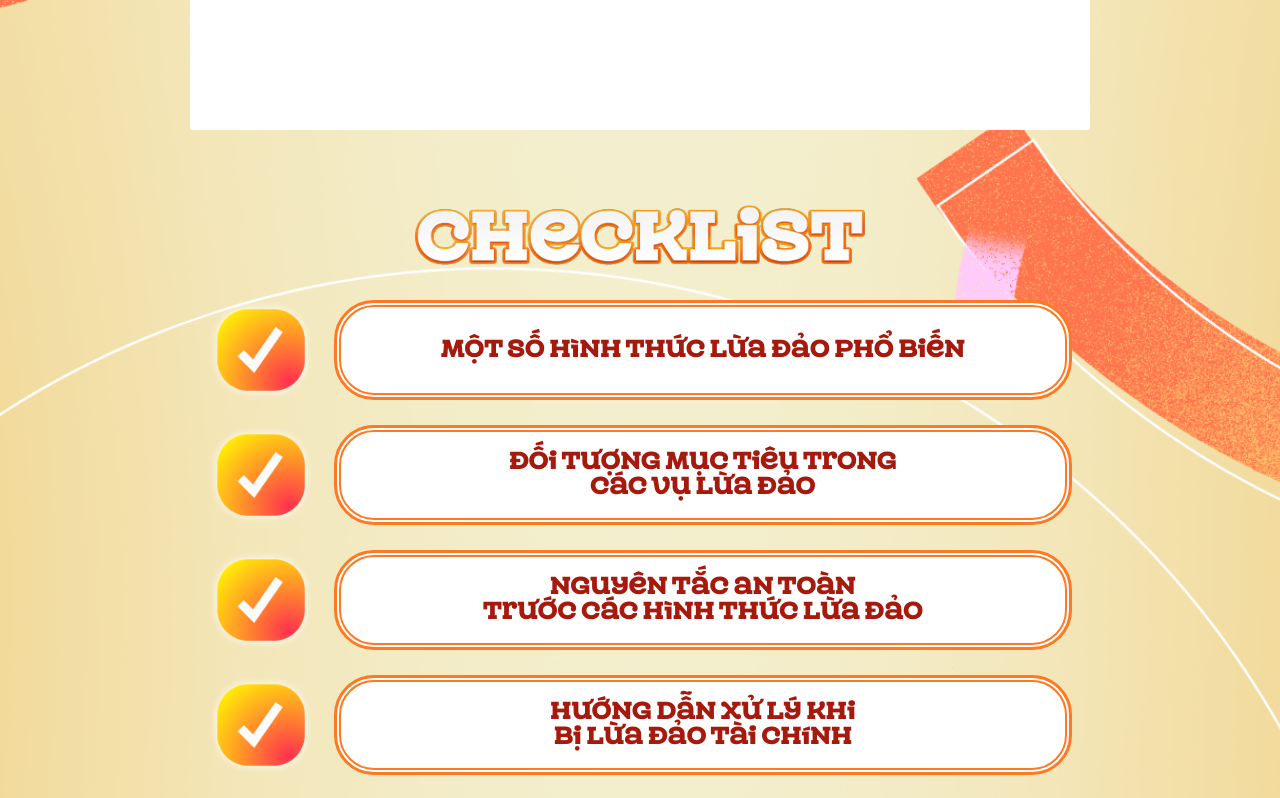
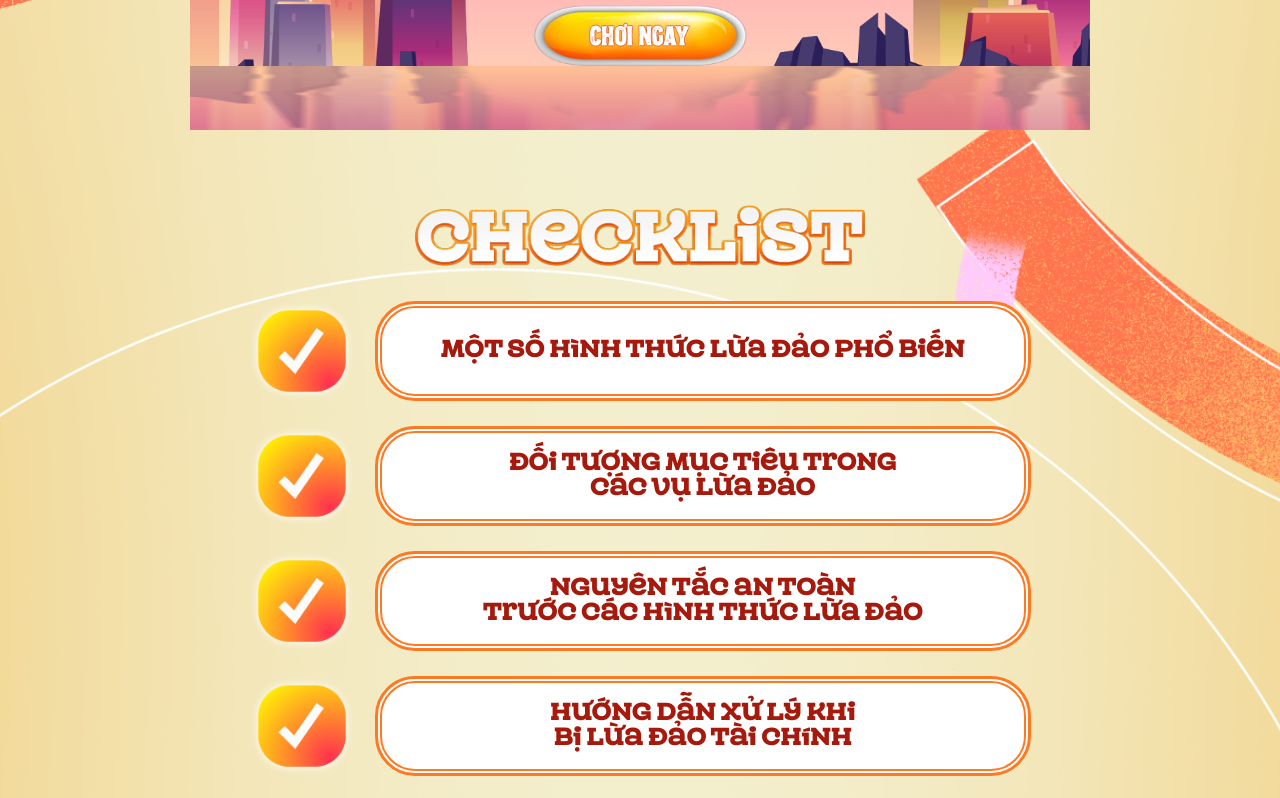
Before and after one commit to baco0611/ueh_taichinh_scamfree, a React (Vite) app: page / in a window 1280 px wide. Shown: the part 2366-3164 px from the top of the page. Built offline with nearby package versions, Linux system fonts and the light colour scheme.

Commit message:
[EDIT] Finish Handbook and Home

```diff
--- a/src/view/Home/Home.scss
+++ b/src/view/Home/Home.scss
@@ -207,7 +207,7 @@
             }
 
             .content {
-                width: min(100%, 900px);
+                width: min(100%, 800px);
                 display: flex;
                 align-items: center;
                 flex-direction: column;
```
Also changed, not shown: src/view/Home/img/gameThumbnail.png.
